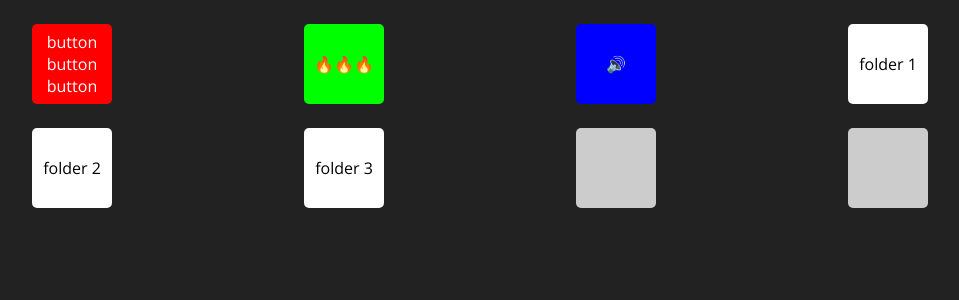
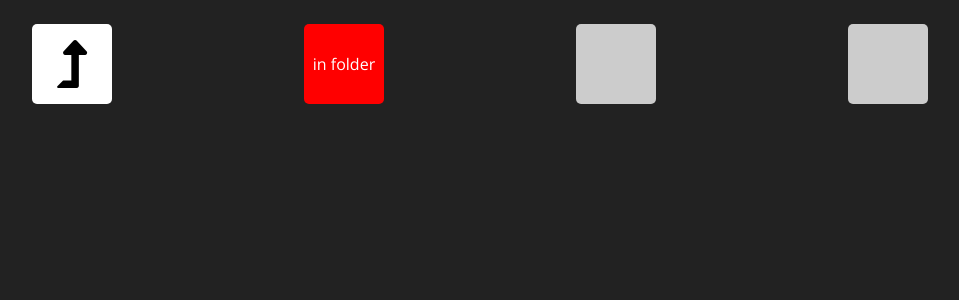
Before and after one commit to TouchDeck/TouchDeck, a React (Create React App) app: page / in a window 1280 px wide. Both pictures are taken after a click on the element "folder 1". Shown: the top 300 px of the page, without its empty margins (160-1119 px from the left). Built offline with nearby package versions, Linux system fonts and the light colour scheme.

Commit message:
Folder support

```diff
--- a/src/api/configuration.ts
+++ b/src/api/configuration.ts
@@ -1,4 +1,11 @@
-export type ButtonConfig = FillerButtonConfig | NormalButtonConfig | ToggleButtonConfig | FolderButtonConfig;
+export type Buttons = ButtonConfig[];
+
+export type ButtonConfig =
+  FillerButtonConfig
+  | FolderUpButtonConfig
+  | NormalButtonConfig
+  | ToggleButtonConfig
+  | FolderButtonConfig;
 
 export interface BaseButtonConfig {
   type: string;
@@ -9,6 +16,10 @@ export interface BaseButtonConfig {
 
 export interface FillerButtonConfig extends BaseButtonConfig {
   type: 'filler';
+}
+
+export interface FolderUpButtonConfig extends BaseButtonConfig {
+  type: 'up';
 }
 
 export interface NormalButtonConfig extends BaseButtonConfig {
@@ -62,7 +73,15 @@ export function getButtonConfiguration(): ButtonConfig[] {
     {
       type: 'folder',
       text: 'folder 1',
-      buttons: []
+      buttons: [
+        {
+          type: 'normal',
+          text: 'in folder',
+          uuid: 'ffff',
+          backgroundColor: '#FF0000',
+          textColor: 'white'
+        }
+      ]
     },
     {
       type: 'folder',
--- a/src/components/Button.tsx
+++ b/src/components/Button.tsx
@@ -8,7 +8,7 @@ export interface Props {
   text?: string;
 }
 
-const Button: React.FC<Props> = ({ backgroundColor, textColor, disabled, text, onClick }) => {
+const Button: React.FC<Props> = ({ children, backgroundColor, textColor, disabled, text, onClick }) => {
   return (
     <div
       className={`button ${disabled ? 'disabled' : ''}`}
@@ -19,6 +19,7 @@ const Button: React.FC<Props> = ({ backgroundColor, textColor, disabled, text, o
       onClick={onClick}
     >
       {text}
+      {children}
     </div>
   );
 };
--- a/src/components/ButtonGrid.tsx
+++ b/src/components/ButtonGrid.tsx
@@ -1,23 +1,45 @@
-import React from 'react';
-import { ButtonConfig } from '../api/configuration';
-import getButtonFromConfig from '../getButtonFromConfig';
-
-export type Row = ButtonConfig[];
+import React, { useCallback, useEffect, useState } from 'react';
+import { Buttons } from '../api/configuration';
+import Button from './Button';
+import NormalButton from './NormalButton';
+import ToggleButton from './ToggleButton';
+import FolderButton from './FolderButton';
+import Icon from './Icon';
 
 export interface Props {
   rowWidth: number;
-  buttons: ButtonConfig[];
+  buttons: Buttons;
 }
 
 const ButtonGrid: React.FC<Props> = ({ rowWidth, buttons }) => {
+  const [buttonView, setButtonView] = useState<Buttons>(buttons);
+
+  // Update the button view state whenever the prop changes.
+  useEffect(() => setButtonView(buttons), [buttons]);
+
+  const [folderStack, setFolderStack] = useState<Buttons[]>([]);
+
+  const enterFolder = useCallback((folder: Buttons) => {
+    setFolderStack((prev) => [...prev, buttonView]);
+    setButtonView(folder);
+  }, [buttonView]);
+  const exitFolder = useCallback(() => {
+    setButtonView(folderStack[folderStack.length - 1]);
+    setFolderStack((prev) => prev.slice(0, prev.length - 1));
+  }, [folderStack]);
+
+  const rows: Buttons[] = [[]];
+  if (folderStack.length > 0) {
+    rows[0][0] = { type: 'up' };
+  }
+
   // Divide the buttons into rows.
-  const rows: Row[] = [[]];
-  for (let i = 0; i < buttons.length; i++) {
+  for (let i = 0; i < buttonView.length; i++) {
     const lastRow = rows[rows.length - 1];
     if (lastRow.length < rowWidth) {
-      lastRow.push(buttons[i]);
+      lastRow.push(buttonView[i]);
     } else {
-      rows.push([buttons[i]]);
+      rows.push([buttonView[i]]);
     }
   }
 
@@ -31,7 +53,26 @@ const ButtonGrid: React.FC<Props> = ({ rowWidth, buttons }) => {
     <div className="button-grid">
       {rows.map((row, r) => (
         <div key={r} className="button-row">
-          {row.map(getButtonFromConfig)}
+          {row.map((button, i) => {
+            switch (button.type) {
+              case 'filler':
+                return <Button key={i} disabled />;
+              case 'normal':
+                return <NormalButton key={i} {...button} />;
+              case 'toggle':
+                return <ToggleButton key={i} {...button} />;
+              case 'folder':
+                return <FolderButton key={i} {...button} enterFolder={enterFolder} />;
+              case 'up':
+                return (
+                  <Button key={i} onClick={exitFolder}>
+                    <Icon icon="level-up-alt fa-3x" />
+                  </Button>
+                );
+              default:
+                throw new Error('Unknown button type');
+            }
+          })}
         </div>
       ))}
     </div>
--- a/src/components/FolderButton.tsx
+++ b/src/components/FolderButton.tsx
@@ -1,9 +1,13 @@
 import React from 'react';
 import Button from './Button';
-import { FolderButtonConfig } from '../api/configuration';
+import { Buttons, FolderButtonConfig } from '../api/configuration';
 
-const FolderButton: React.FC<FolderButtonConfig> = (button) => (
-  <Button {...button} />
+export interface Props {
+  enterFolder: (buttons: Buttons) => void;
+}
+
+const FolderButton: React.FC<Props & FolderButtonConfig> = (button) => (
+  <Button {...button} onClick={(): void => button.enterFolder(button.buttons)} />
 );
 
 export default FolderButton;
--- /dev/null
+++ b/src/components/Icon.tsx
@@ -0,0 +1,11 @@
+import React from 'react';
+
+export interface Props {
+  icon: string;
+}
+
+const Icon: React.FC<Props> = ({ icon }) => (
+  <i className={`fas fa-${icon}`} />
+);
+
+export default Icon;
--- a/src/getButtonFromConfig.tsx
+++ /dev/null
@@ -1,22 +0,0 @@
-import React from 'react';
-import { ButtonConfig } from './api/configuration';
-import Button from './components/Button';
-import ToggleButton from './components/ToggleButton';
-import FolderButton from './components/FolderButton';
-import NormalButton from './components/NormalButton';
-
-export default function getButtonFromConfig(
-  button: ButtonConfig,
-  index: number
-) {
-  switch (button.type) {
-    case 'filler':
-      return <Button key={index} disabled />;
-    case 'normal':
-      return <NormalButton key={index} {...button} />;
-    case 'toggle':
-      return <ToggleButton key={index} {...button} />;
-    case 'folder':
-      return <FolderButton key={index} {...button} />;
-  }
-}
```
